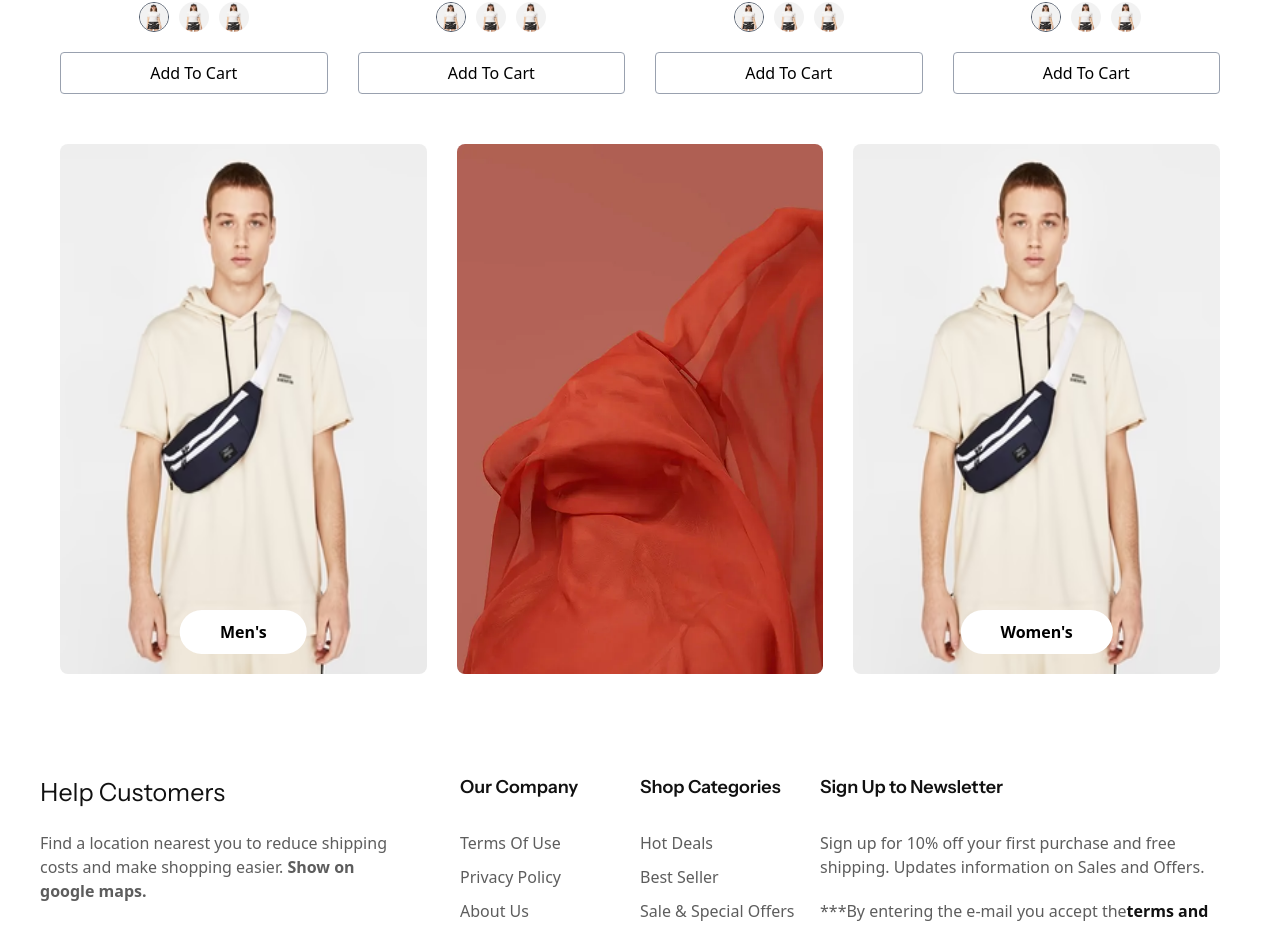
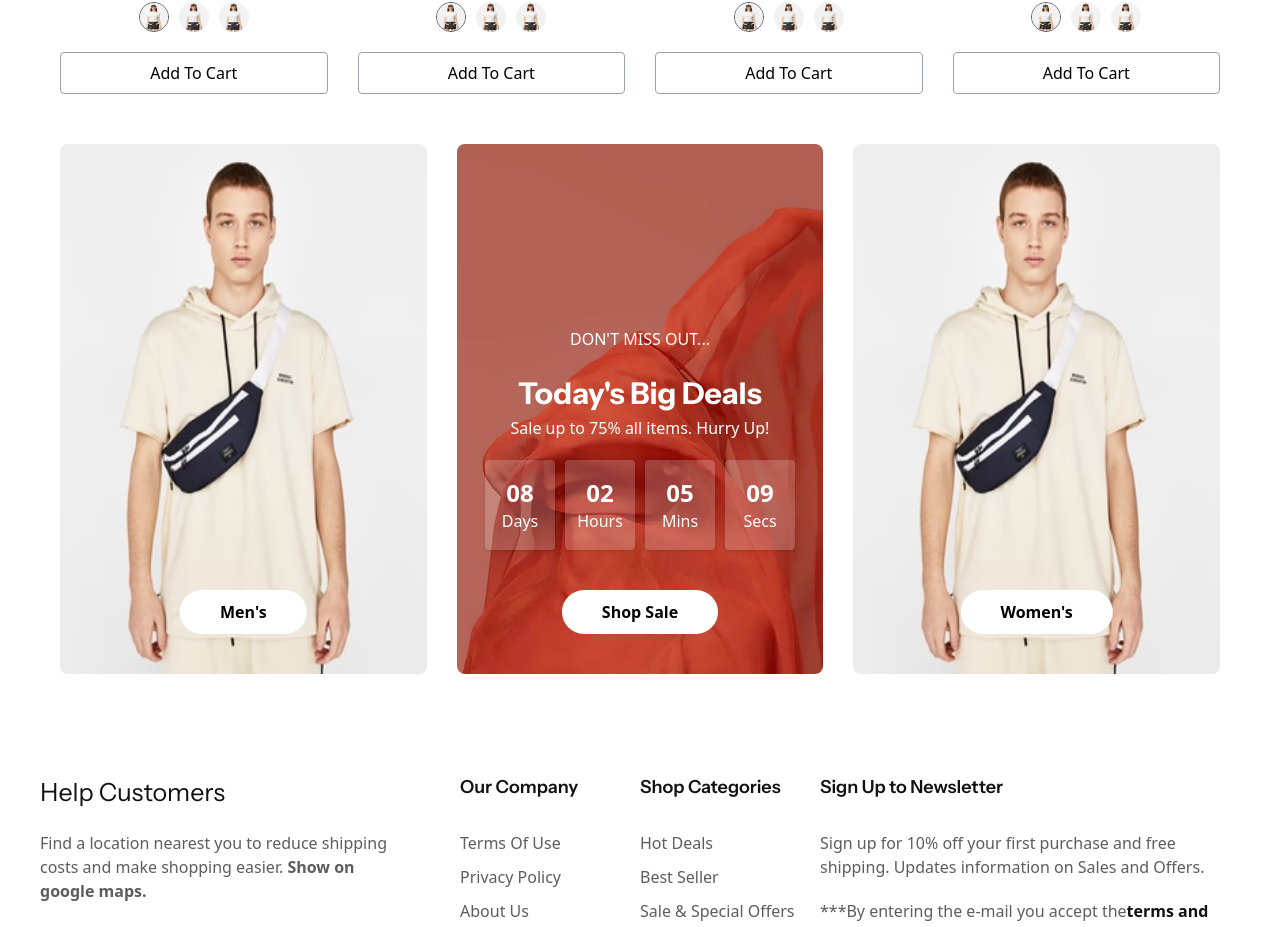
Before and after one commit to HmSani6699/T-Shirt-Ecommerce, a React (Vite) app: page / in a window 1280 px wide. Shown: the part 1552-2479 px from the top of the page. Built offline with nearby package versions, Linux system fonts and the light colour scheme.

Commit message:
big diels

```diff
--- a/src/Pages/Home/BigDeals/BigDeals.jsx
+++ b/src/Pages/Home/BigDeals/BigDeals.jsx
@@ -7,17 +7,54 @@ const BigDeals = () => {
       <div className="rounded-lg relative h-[530px]">
         <img className="w-full h-full rounded-lg" src={card1} alt="" />
 
-        <button className="absolute bottom-5 left-1/2 -translate-x-1/2 bg-white px-10 py-2.5 rounded-full font-semibold">
+        <button className="absolute bottom-10 left-1/2 -translate-x-1/2 bg-white px-10 py-2.5 rounded-full font-semibold">
           Men's
         </button>
       </div>
-      <div className="rounded-lg h-[530px]">
+      <div className="rounded-lg h-[530px] relative">
         <img className="w-full h-full rounded-lg" src={big} alt="" />
+
+        <div className="absolute bottom-10 left-1/2 -translate-x-1/2 ">
+          <div className="text-text-white text-center mb-5">
+            <p className="uppercase text-center mb-5">DON'T MISS OUT...</p>
+            <h2 className="text-[30px] text-text-white font-instrument font-bold text-center">
+              Today's Big Deals
+            </h2>
+            <p>Sale up to 75% all items. Hurry Up!</p>
+          </div>
+          {/* time */}
+          <div className="flex  items-center justify-center gap-2.5 mb-10">
+            <div className="h-[90px] w-[70px] bg-white/20 shadow  rounded-sm flex flex-col items-center justify-center text-white">
+              <span className="text-2xl font-bold">08</span>
+              <p>Days</p>
+            </div>
+
+            <div className="h-[90px] w-[70px] bg-white/20 shadow  rounded-sm flex flex-col items-center justify-center text-white">
+              <span className="text-2xl font-bold">02</span>
+              <p>Hours</p>
+            </div>
+
+            <div className="h-[90px] w-[70px] bg-white/20 shadow  rounded-sm flex flex-col items-center justify-center text-white">
+              <span className="text-2xl font-bold">05</span>
+              <p>Mins</p>
+            </div>
+
+            <div className="h-[90px] w-[70px] bg-white/20 shadow  rounded-sm flex flex-col items-center justify-center text-white">
+              <span className="text-2xl font-bold">09</span>
+              <p>Secs</p>
+            </div>
+          </div>
+          <div className="flex items-center justify-center">
+            <button className=" bg-white px-10 py-2.5 rounded-full font-semibold">
+              Shop Sale
+            </button>
+          </div>
+        </div>
       </div>
       <div className="rounded-lg relative h-[530px]">
         <img className="w-full h-full rounded-lg" src={card1} alt="" />
 
-        <button className="absolute bottom-5 left-1/2 -translate-x-1/2 bg-white px-10 py-2.5 rounded-full font-semibold">
+        <button className="absolute bottom-10 left-1/2 -translate-x-1/2 bg-white px-10 py-2.5 rounded-full font-semibold">
           Women's
         </button>
       </div>
```
